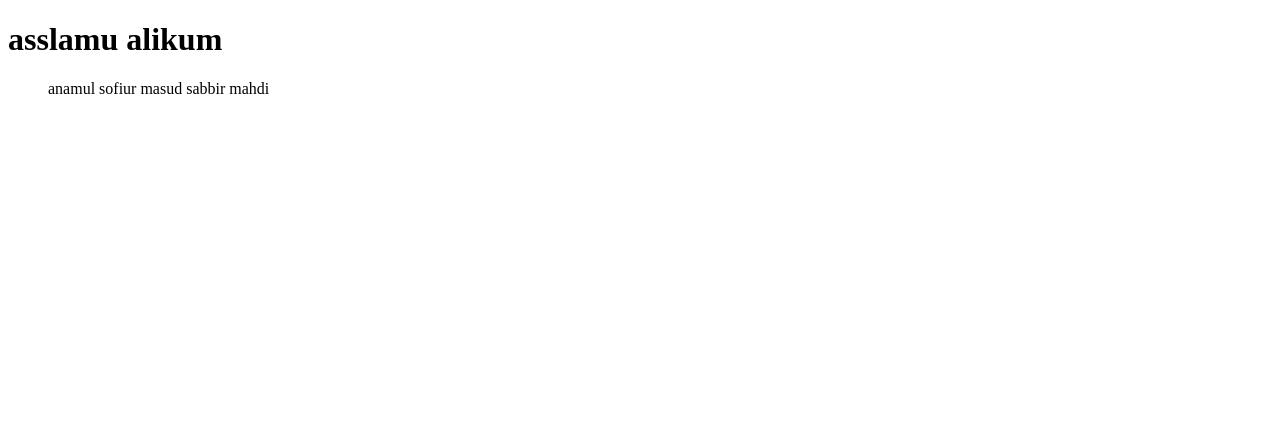
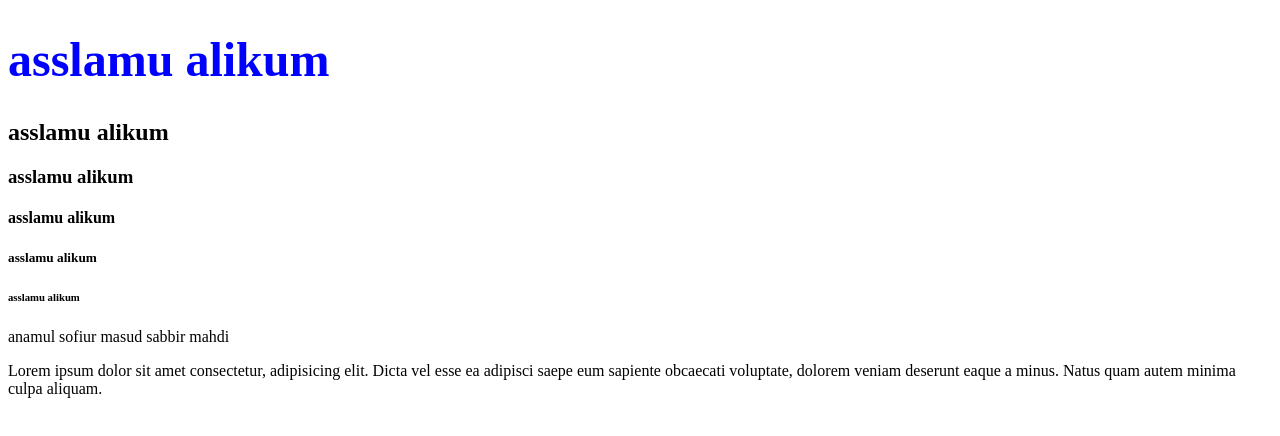
Before and after one commit to rahman93484/practict-project, a plain HTML site: page index.html in a window 1280 px wide. Drawn offline with Linux system fonts and the light colour scheme.

Commit message:
add name

```diff
--- a/index.html
+++ b/index.html
@@ -7,14 +7,19 @@
     <link rel="stylesheet" href="./style.css">
 </head>
 <body>
-    <h1>asslamu alikum</h1>
-    <ul>
+    <h1 style="font-size: 3rem; color: blue;">asslamu alikum</h1>
+    <h2>asslamu alikum</h2>
+    <h3>asslamu alikum</h3>
+    <h4>asslamu alikum</h4>
+    <h5>asslamu alikum</h5>
+    <h6>asslamu alikum</h6>
         <il>anamul</il>
         <il>sofiur</il>
         <il>masud</il>
         <il>sabbir</il>
         <il>mahdi</il>
-    </ul>
+    </oi>
+    <p>Lorem ipsum dolor sit amet consectetur, adipisicing elit. Dicta vel esse ea adipisci saepe eum sapiente obcaecati voluptate, dolorem veniam deserunt eaque a minus. Natus quam autem minima culpa aliquam.</p>
 
 </body>
 </html>
```
